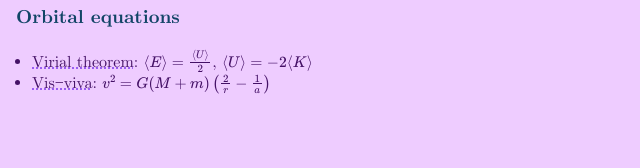
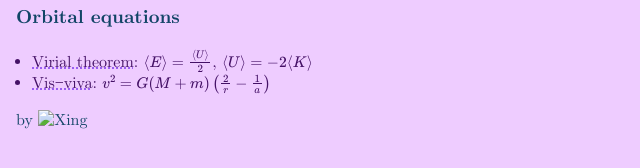
Before and after one commit to xingyzt/notes, a Jekyll site: the page built from intro-to-modern-astrophysics/2.md, in a window 1280 px wide. Shown: the part 396-564 px from the top of the page, without its empty margins (0-640 px from the left). Built offline with Jekyll 4.4.1, drawn with Linux system fonts in a browser that asks for light colours; our own code applies the rules of GitHub Pages for plain Markdown files.

Commit message:
add byline

```diff
--- a/_layouts/default.html
+++ b/_layouts/default.html
@@ -189,6 +189,7 @@ th, td {
   <body>
     {{ content }}
 
+    <a href="https://x-ing.space">by <img src="https://x-ing.space/notes/assets/favicon.png" title="Xing" width="50px"></a>
 
     <script src="https://polyfill.io/v3/polyfill.min.js?features=es6"></script>
     <script id="MathJax-script" async src="https://cdn.jsdelivr.net/npm/mathjax@3/es5/tex-mml-chtml.js"></script>
```
